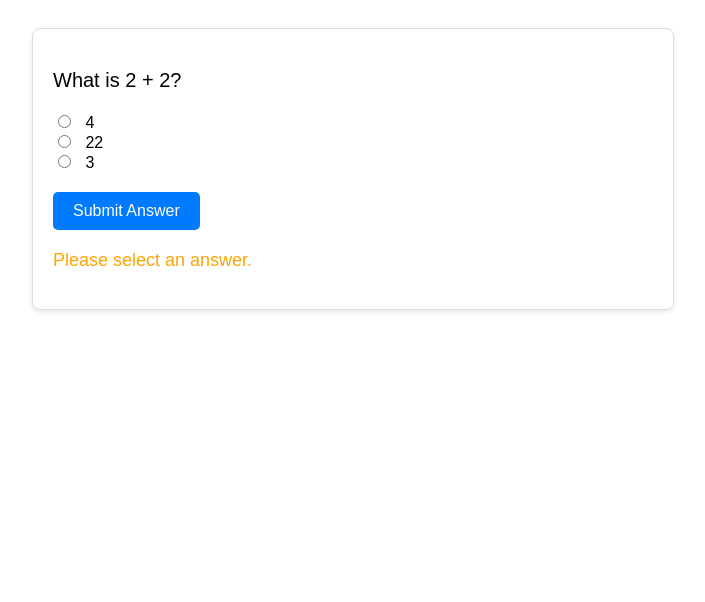
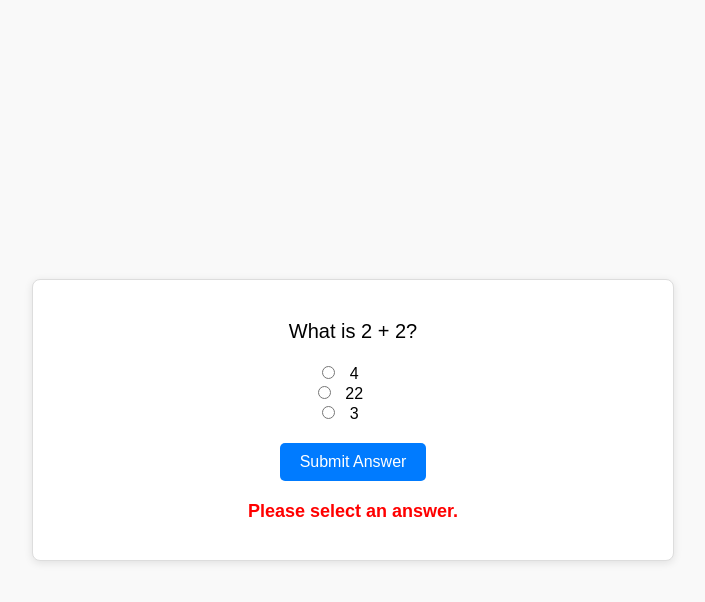
Before and after one commit to Hudson-Hanson/ALX_Simple_Quiz, a plain HTML site: page index.html in a window 1280 px wide. Both pictures are taken after a click on the button "Submit Answer". Shown: the whole page, without its empty margins (287-992 px from the left). Drawn offline with Linux system fonts and the light colour scheme.

Commit message:
made changes to code in index.html, styles.css and quiz.js

```diff
--- a/index.html
+++ b/index.html
@@ -2,6 +2,7 @@
 <html lang="en">
 <head>
     <meta charset="UTF-8">
+    <meta name="viewport" content="width=device-width, initial-scale=1.0">
     <title>Simple Quiz</title>
     <link rel="stylesheet" href="styles.css">
 </head>
--- a/quiz.js
+++ b/quiz.js
@@ -1,29 +1,30 @@
 // Function to check the user's answer
 function checkAnswer() {
-    // Define the correct answer
+    // The correct answer
     const correctAnswer = "4";
 
     // Get the user's selected answer
     const userAnswer = document.querySelector('input[name="quiz"]:checked');
 
     // Get the feedback element
-    const feedback = document.getElementById('feedback');
+    const feedback = document.getElementById("feedback");
 
     // Check if an answer was selected
-    if (userAnswer) {
-        // Compare the user's answer to the correct answer
-        if (userAnswer.value === correctAnswer) {
-            feedback.textContent = "Correct! Well done.";
-            feedback.style.color = "green";
-        } else {
-            feedback.textContent = "That's incorrect. Try again!";
-            feedback.style.color = "red";
-        }
+    if (!userAnswer) {
+        feedback.textContent = "Please select an answer.";
+        feedback.style.color = "red";
+        return;
+    }
+
+    // Compare the user's answer with the correct answer
+    if (userAnswer.value === correctAnswer) {
+        feedback.textContent = "Correct! Well done.";
+        feedback.style.color = "green";
     } else {
-        feedback.textContent = "Please select an answer.";
-        feedback.style.color = "orange";
+        feedback.textContent = "That's incorrect. Try again!";
+        feedback.style.color = "red";
     }
 }
 
-// Add event listener to the submit button
-document.getElementById('submit-answer').addEventListener('click', checkAnswer);
+// Add an event listener to the "Submit Answer" button
+document.getElementById("submit-answer").addEventListener("click", checkAnswer);
--- a/styles.css
+++ b/styles.css
@@ -1,15 +1,23 @@
 body {
     font-family: Arial, sans-serif;
     padding: 20px;
+    display: flex;
+    justify-content: center;
+    align-items: center;
+    height: 100vh;
+    background-color: #f9f9f9;
+    margin: 0;
 }
 
 #quiz-container {
     max-width: 600px;
-    margin: auto;
+    width: 100%;
     padding: 20px;
+    background: #ffffff;
     border: 1px solid #ddd;
     border-radius: 8px;
-    box-shadow: 0 2px 4px rgba(0,0,0,0.1);
+    box-shadow: 0 2px 8px rgba(0, 0, 0, 0.1);
+    text-align: center;
 }
 
 #quiz-question {
@@ -27,7 +35,7 @@ label {
 }
 
 #submit-answer {
-    display: block;
+    display: inline-block;
     margin-top: 20px;
     padding: 10px 20px;
     background-color: #007bff;
@@ -36,6 +44,7 @@ label {
     border-radius: 5px;
     cursor: pointer;
     font-size: 16px;
+    transition: background-color 0.3s;
 }
 
 #submit-answer:hover {
@@ -45,4 +54,6 @@ label {
 #feedback {
     margin-top: 20px;
     font-size: 18px;
+    font-weight: bold;
+    color: #333;
 }
```
